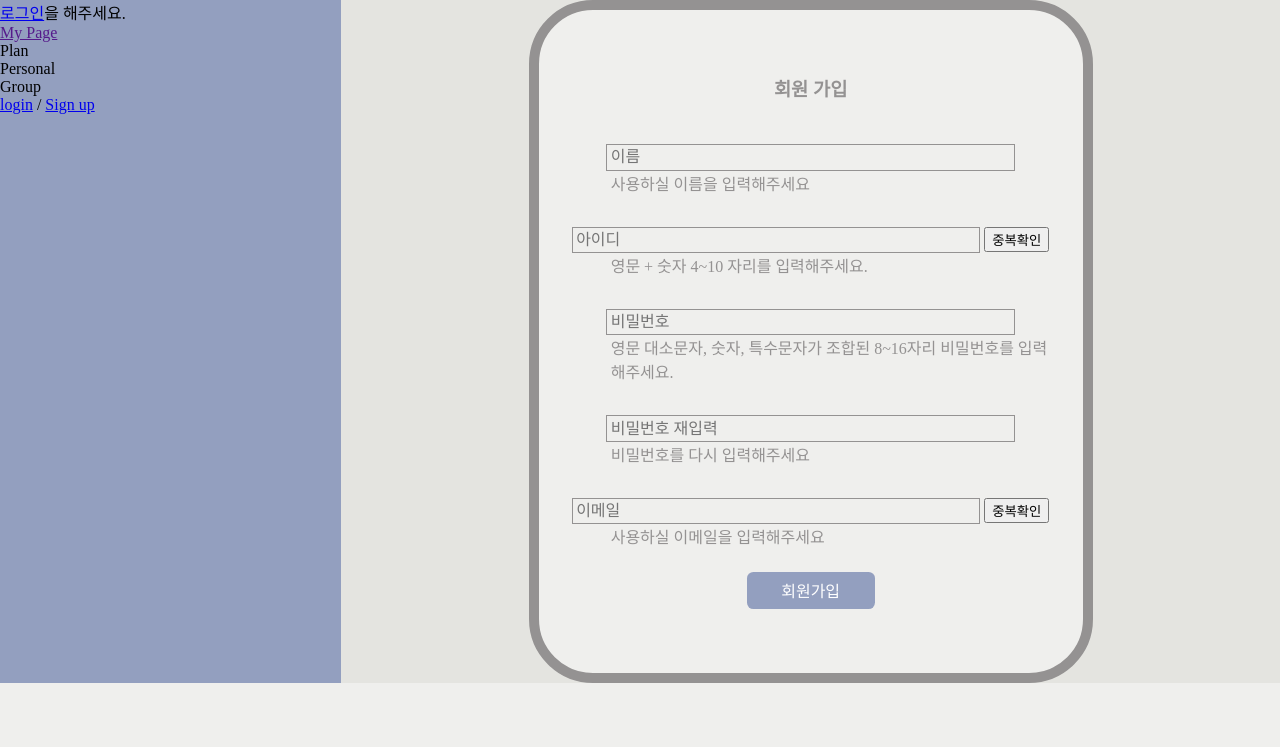
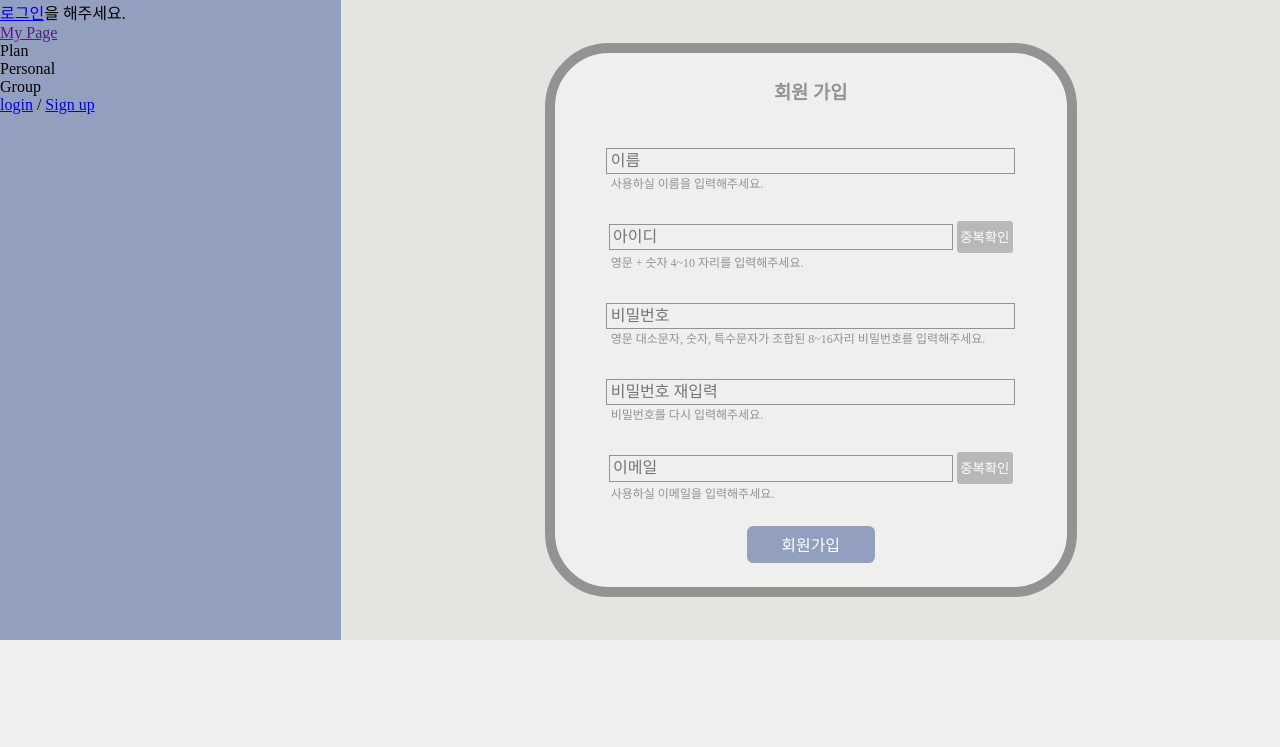
Before and after one commit to Tjdnjs/2022-H-UP-J-and-S-, a Flask app: page /user/register in a window 1280 px wide. Shown: the part 96-843 px from the top of the page. After the commit the page ends 736 px from the top, so only its background shows below. Run offline with Flask 2, Linux system fonts and the light colour scheme.

Commit message:
회원가입 수정, my page css

```diff
--- a/static/css/signin.css
+++ b/static/css/signin.css
@@ -12,7 +12,7 @@
   margin: auto ;
   background-color: #EFEFED;
   width: 30rem;
-  padding: 4rem 2rem;
+  padding: 1.5rem 1rem;
   text-align: center;
   border: 10px solid #949292;
   border-radius: 4rem;
@@ -26,6 +26,9 @@
   border: 1.3px solid #949292;
   padding: .2rem;
   outline: none;
+}
+#id, #email{
+  width: 21rem;
 }
 #signup{
   font-family: 'Noto Serif KR', serif;
@@ -44,4 +47,12 @@
   margin-top: 0;
   text-align: left;
   margin-left: 40px;
+  font-size: .75rem;
 }
+.check{
+  color: white;
+  background-color:#b9b8b8 ;
+  border: none;
+  border-radius: .2rem;
+  padding: .4rem .2rem;
+}
--- a/templates/signin.html
+++ b/templates/signin.html
@@ -42,7 +42,7 @@
         <form action="/user/registerAction" method="POST">
             <div>
                 <input id="name" type='text' name='user_name' placeholder="이름" required>
-                <div id="help-nic" class="des">사용하실 이름을 입력해주세요</div>
+                <div id="help-nic" class="des">사용하실 이름을 입력해주세요.</div>
             </div>
             <div>
                 <input id="id" type='text' name='user_id' pattern="[a-zA-z0-9]{4,10}" max_length="10" placeholder="아이디" required>
@@ -55,12 +55,12 @@
             </div>
             <div>
                 <input id="pw_check" type='password' name='pw_check' onkeyup="check_pw()" pattern="[a-zA-z0-9]{8,16}" placeholder="비밀번호 재입력" required>
-                <div class="des" id = "help-pw">비밀번호를 다시 입력해주세요</div>
+                <div class="des" id = "help-pw">비밀번호를 다시 입력해주세요.</div>
             </div>
             <div>
                 <input id="email" type='email' name='user_email' placeholder="이메일" required>
                 <button type="button" class="check" onclick="check_e()">중복확인</button>
-                <div id="help-e" class="des">사용하실 이메일을 입력해주세요</div>
+                <div id="help-e" class="des">사용하실 이메일을 입력해주세요.</div>
             </div>
             <input id="signup" type='submit' value='회원가입'></input>
         </form>
```
Also changed, not shown: static/css/mypage.css (added, +33 -0 lines), templates/mypage.html (+48 -3 lines), templates/index.html (line endings or trailing spaces).
